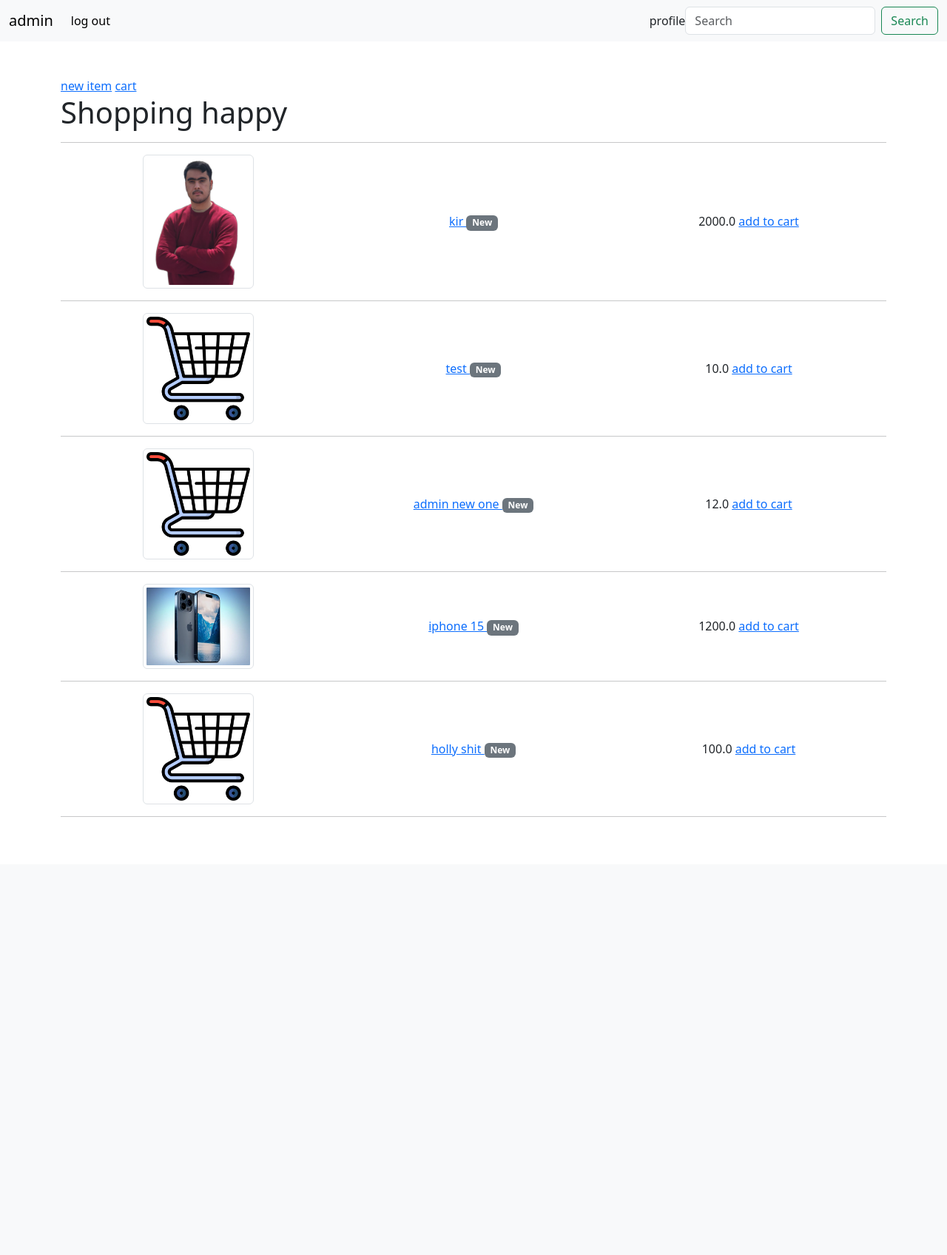
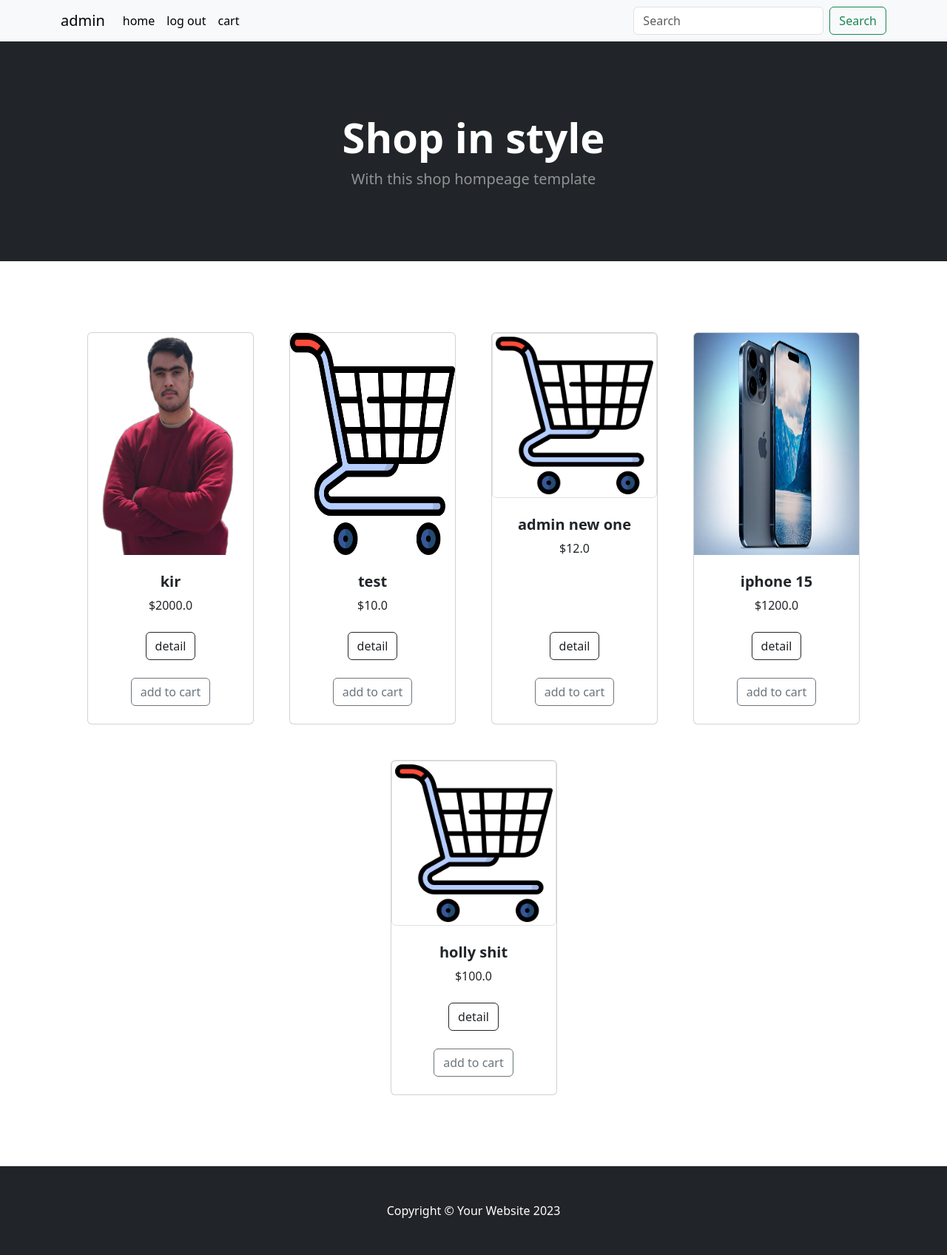
Before and after one commit to javadnr/ecommerce, a Django app: page / in a window 1280 px wide. Shown: the whole page at 74% size. Before the commit the page ends 1104 px from the top, so only its background shows below. Run offline with Django 4.2, Linux system fonts and the light colour scheme; a user stored in the database is signed in; data comes from the database, SQL or seed files in the repository; both versions use the stored data as it was before the commit; some libraries are stand-ins or nearby versions.

Commit message:
template update

```diff
--- a/templates/base.html
+++ b/templates/base.html
@@ -7,14 +7,21 @@
     <link href="https://cdn.jsdelivr.net/npm/bootstrap@5.3.1/dist/css/bootstrap.min.css" rel="stylesheet" integrity="sha384-4bw+/aepP/YC94hEpVNVgiZdgIC5+VKNBQNGCHeKRQN+PtmoHDEXuppvnDJzQIu9" crossorigin="anonymous">
   </head>
   <body>
-    <nav class="navbar navbar-expand-lg bg-body-tertiary ">
-      <div class="container-fluid">
-        <a class="navbar-brand" href="{% url 'list' %}">{{user.username}}</a>
+    <nav class="sticky-top navbar navbar-expand-lg bg-body-tertiary ">
+      <div class="container">
+        {% if user.is_authenticated %}
+        <a class="navbar-brand" href="{% url 'profile' %}">{{user.username}}</a>
+        {% endif %}
+
         <button class="navbar-toggler" type="button" data-bs-toggle="collapse" data-bs-target="#navbarSupportedContent" aria-controls="navbarSupportedContent" aria-expanded="false" aria-label="Toggle navigation">
           <span class="navbar-toggler-icon"></span>
         </button>
         <div class="collapse navbar-collapse" id="navbarSupportedContent">
           <ul class="navbar-nav me-auto mb-2 mb-lg-0">
+            <li class="nav-item">
+              <a class="nav-link active " href="{% url 'list' %}">home</a>
+
+            </li>
             <li class="nav-item">
               {% if user.is_authenticated %}
               <a class="nav-link active" aria-current="page" href="{% url 'account_logout' %}">log out</a>
@@ -25,14 +32,16 @@
               </li>
               <a class="nav-link active" aria-current="page" href="{% url 'account_signup' %}">signup</a>
               {% endif %}
+              {% if user.cart.products.all  %}
+              <li class="nav-item">
+                <a class="nav-link active" aria-current="page" href="{% url 'cart' %}">cart</a>
+              </li>
 
-
+              {% endif %}
           </ul>
 
 
-          {% if user.is_authenticated %}
-          <a class="nav-link active" aria-current="page" href="{% url 'profile' %}">profile</a>
-          {% endif %}
+
 
           <form class="d-flex" role="search" method="GET" action="{% url 'search' %}">
             {% csrf_token %}
@@ -44,9 +53,12 @@
       </div>
 
     </nav>
-    {% block content %}
+{% block content %}
 
-    {% endblock content %}
+{% endblock content %}
     <script src="https://cdn.jsdelivr.net/npm/bootstrap@5.3.1/dist/js/bootstrap.bundle.min.js" integrity="sha384-HwwvtgBNo3bZJJLYd8oVXjrBZt8cqVSpeBNS5n7C8IVInixGAoxmnlMuBnhbgrkm" crossorigin="anonymous"></script>
   </body>
+  <footer class="py-5 bg-dark">
+    <div class="container"><p class="m-0 text-center text-white">Copyright &copy; Your Website 2023</p></div>
+</footer>
 </html>
--- a/templates/stuff/cart.html
+++ b/templates/stuff/cart.html
@@ -4,13 +4,14 @@
     <p>you have <br>
         {% for cart_item in cart_items %}
         {{cart_item.quantity}} {{cart_item.product.name}}
+        in your cart <br>
+
         <form action="{% url 'update_cart' cart_item.id %}" method="post">
             {% csrf_token %}
             <input type="number" name="quantity" id="" value="{{cart_item.quantity}}" min="0">
             <button type="submit">update</button>
-        </form>
+        </form> <br>
         {% endfor %}
-        in your cart
     </p>
 </div>
 
--- a/templates/stuff/list.html
+++ b/templates/stuff/list.html
@@ -7,50 +7,56 @@
 
 
 {% block content %}
+<header class="bg-dark py-5">
+    <div class="container px-4 px-lg-5 my-5">
+        <div class="text-center text-white">
+            <h1 class="display-4 fw-bolder">Shop in style</h1>
+            <p class="lead fw-normal text-white-50 mb-0">With this shop hompeage template</p>
+        </div>
+    </div>
+</header>
+<div class="container">
+<div class="row py-5">
+    <div class="container px-4 px-lg-5 mt-5">
+    <div class="row gx-4 gx-lg-5 row-cols-2 row-cols-md-3 row-cols-xl-4 justify-content-center">
+    {% for product in products %}
+    <div class="col mb-5">
+    <div class=" card h-100">
+        <!-- Product image-->
+        {% if product.image %}
 
-<div class="container py-5 h-100">
-
-{% if user.is_superuser %}
-<a href="{% url 'create_item' %}">new item</a>
-
-{% endif %}
-
-
-<a href="{% url 'cart' %}">cart</a>
-
-
-  <h1>Shopping happy</h1>
-    <hr>
-  {% for product in products %}
-
-    <div class="container text-center ">
-      <div class="row align-items-center">
-        <div class="col">
-          {% if product.image %}
-
-          <img id="image" src="{{ product.image.url }}" class="img-thumbnail" alt="{{user.username}}" height="150" width="150"/> <br>
+          <img id="image" src="{{ product.image.url }}" class="card-img-top " alt="{{user.username}}" height="300" width="450"/>
           {% else %}
 
-            <img src="{% static 'img/basket.png' %}" class="img-thumbnail" alt="" height="150" width="150"> <br>
+            <img src="{% static 'img/basket.png' %}" class="card-img-top img-thumbnail" alt="" height="300" width="450">
 
           {% endif %}
+        <!-- Product details-->
+        <div class="card-body p-4">
+            <div class="text-center">
+                <!-- Product name-->
+                <h5 class="fw-bolder">{{ product.name }}</h5>
+                <!-- Product price-->
+                ${{ product.price }}
+            </div>
         </div>
-        <div class="col">
-
-          <a href="{% url 'item_detail' product.id %}">{{ product.name }} <span class="badge bg-secondary">New</span></a>
-
+        <!-- Product actions-->
+        <div class="card-footer p-4 pt-0 border-top-0 bg-transparent">
+            <div class="text-center"><a class="btn btn-outline-dark mt-auto" href="{% url 'item_detail' product.id %}">detail</a></div>
         </div>
-        <div class="col">
-          {{ product.price }} <a href="{% url 'add-to-cart' product.id %}">add to cart</a>
+        <div class="card-footer p-4 pt-0 border-top-0 bg-transparent">
+            <div class="text-center"><a class="btn btn-outline-secondary mt-auto" href="{% url 'add-to-cart' product.id %}">add to cart</a></div>
         </div>
-      </div>
-    </div><hr>
+    </div>
+</div>
+    {%endfor%}
+</div>
+    </div>
+</div>
+</div>
 
 
 
-  {% endfor %}
-
-</div>
 
 
 {% endblock content %}
```
Also changed, not shown: stuff/views.py (+0 -7 lines), templates/stuff/detail.html (+31 -10 lines), db.sqlite3 (deleted), serialize/migrations/__init__.py (deleted), stuff/migrations/0001_initial.py (deleted), stuff/migrations/0002_product_slug.py (deleted), stuff/migrations/0003_remove_product_slug_alter_product_image.py (deleted), stuff/migrations/0004_cart_cartitem_cart_products_cart_user.py (deleted), stuff/migrations/0005_alter_comment_body.py (deleted), stuff/migrations/0006_alter_cartitem_product.py (deleted), stuff/migrations/__init__.py (deleted), usrprof/migrations/0001_initial.py (deleted), usrprof/migrations/__init__.py (deleted).
